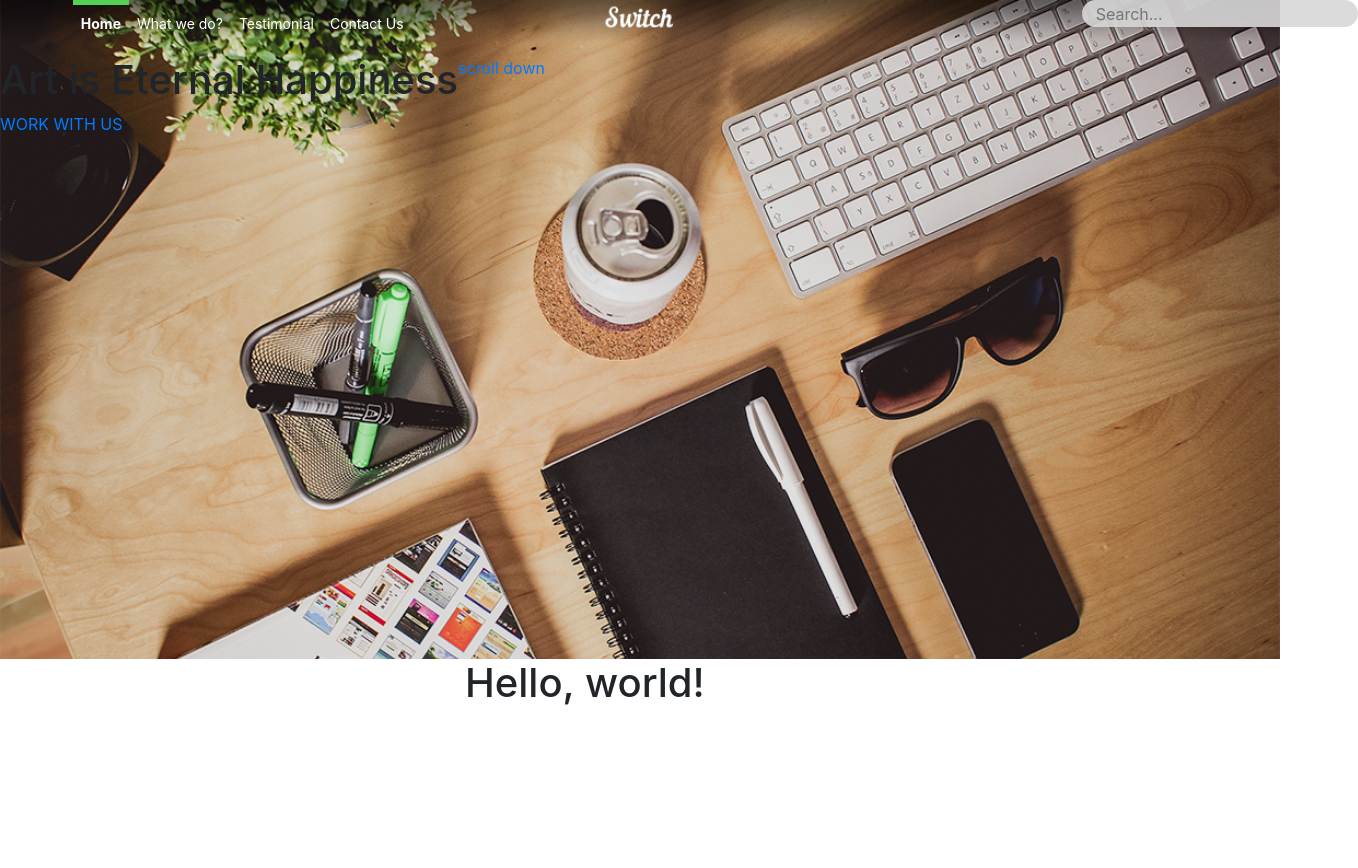
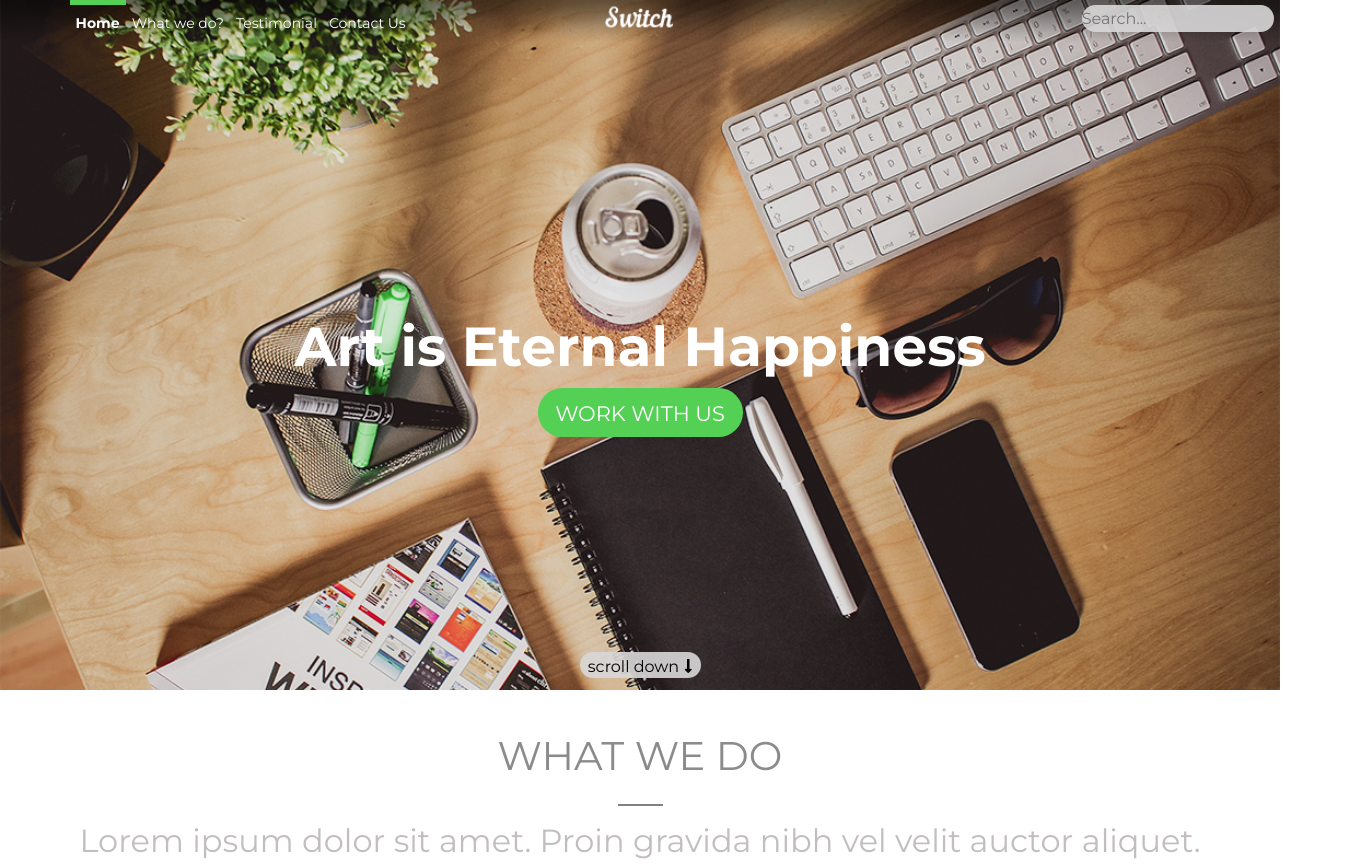
Before and after one commit to barbaraalcala/Parcial-2, a plain HTML site: page ResposiveDesign/index.html in a window 1280 px wide. Shown: the whole page, 1358 px wide, since content can reach past the window. Before the commit the page ends 800 px from the top, so only its background shows below. Drawn offline with nearby package versions, Linux system fonts and the light colour scheme.

Commit message:
Segunda parte. 19 Oct

```diff
--- a/ResposiveDesign/estilo.css
+++ b/ResposiveDesign/estilo.css
@@ -1,6 +1,9 @@
+body{
+	font-family: 'Montserrat', sans-serif;
+}
 header{
 	background: url("img/bgheader.jpg");
-	height: 659px;
+	height: 690px;
 	background-repeat: no-repeat;
 	background-size: cover;
 }
@@ -16,7 +19,7 @@ ul li{
 li a{
 	color: white;
 	font-size: 14px;
-	padding: 8px;
+	padding: 8px 6px;
 	display: block;
 	border-top: 5px solid transparent;
 }
@@ -30,12 +33,74 @@ li a{
 	background:rgba(217,216,216, 0.9);
 	border: none;
 	border-radius: 15px;
-	height: 27px; /*De rriba para abajo (Altura)*/
-	padding: 7px 14px; /*Distancia de la letra para arriba y para abajo*/
+	height: 27px; /*De arriba para abajo (Altura)*/
+	padding: 7px 0px; /*Distancia de la letra para arriba y para abajo*/
 	font-size: 16px;
 	color: #11111
+	width: 100%;
+    margin-top: 5px;
 }
-
-
-/*Investigar como añadir fuentes con google fonts*/
-/*Como añadir íconos con font awesome*/
+#center-header{
+	height: 596px;
+}
+#centradito{
+	display: flex;
+	justify-content: center;
+	align-items: center;
+	flex-direction: column;
+}
+#centradito h1{
+	color: #fff;
+	font-weight: bold;
+	font-size: 55px;
+}
+#centradito a{
+	background: #54d154;
+	color: #fff;
+	text-align: center;
+	display: block;
+	width: 205px;
+	height: 49px;
+	border-radius: 30px;
+	padding: 10px 0;
+	font-weight: normal;
+	font-size: 21px;
+	transition: 0.5s ease all;
+}
+#centradito a:hover{
+	text-decoration: none;
+	background: #e50f0f;
+	transform: scale(1.05);
+}
+.pagina{
+	display: flex;
+	justify-content: center;
+}
+.pagina a{
+	background:rgba(217,216,216, 0.9);
+	border: none;
+	border-radius: 15px;
+	width: 121px;
+	height: 26px;
+	color: #000;
+	text-align: center;
+	padding: 3px 0px;
+}
+.distancia{
+	padding-left: 5px;
+}
+.text-center{
+	padding-top: 42px;
+	color: #8c8b8b;
+}
+.linea{
+  width: 45px;
+  height: 2px;
+  border: 0;
+  background-color: #828181;
+}
+.texto{
+  text-align: center;
+  color: #c2bebe;
+  margin-top: 12px;
+}
--- a/ResposiveDesign/index.html
+++ b/ResposiveDesign/index.html
@@ -4,7 +4,9 @@
   <meta charset="utf-8"> <!--Seleccionar el Set de Caracteres-->
   <meta name="viewport" content="width=device-width, initial-scale=1, shrink-to-fit=no"> <!--Sirve para seleccionar el viewport de la pantalla, es decir, a que escala estará definido -->
   <link rel="stylesheet" href="https://stackpath.bootstrapcdn.com/bootstrap/4.1.3/css/bootstrap.min.css" integrity="sha384-MCw98/SFnGE8fJT3GXwEOngsV7Zt27NXFoaoApmYm81iuXoPkFOJwJ8ERdknLPMO" crossorigin="anonymous"> <!--Sirve para cargar el CDN de la hoja de estilos de Bootstrap-->
+  <link href="https://fonts.googleapis.com/css?family=Montserrat:400,700" rel="stylesheet">
   <link rel="stylesheet" href="estilo.css">
+  <link rel="stylesheet" href="https://use.fontawesome.com/releases/v5.4.1/css/all.css" integrity="sha384-5sAR7xN1Nv6T6+dT2mhtzEpVJvfS3NScPQTrOxhwjIuvcA67KV2R5Jz6kr4abQsz" crossorigin="anonymous">
   <title>Hello, world!</title> <!--Definir título en la barra de título-->
 </head>
 <body>
@@ -25,13 +27,15 @@
         <input type="text" placeholder= "Search..." class="buscador">
       </form>
     </div>
-
-    <div>
-      <h1>Art is Eternal Happiness</h1>
-      <a href="#">WORK WITH US</a>
-    </div>
-    <div>
-      <a href="#">scroll down</a>
+</div>
+    <div class="row" id="center-header">
+      <div class="col-md-12" id="centradito">
+      <h1 class="text-center">Art is Eternal Happiness</h1>
+      <a href="#" class="d-block text-center">WORK WITH US</a>
+      </div>
+      </div>
+    <div class="pagina">
+      <a href="#" id="pie-de-pagina">scroll down<i class="fas fa-long-arrow-alt-down distancia"></i></a>
     </div>
   </header>
   <!-- <a href="#" class="btn btn-danger">Ir a google.com</a> -->
@@ -39,10 +43,14 @@
     <div class="row">
       <div class="col"></div>
       <div class="col">
-        <h1>Hello, world!</h1>
+        <h1 class="text-center">WHAT WE DO</h1>
       </div>
       <div class="col"></div>
     </div>
   </div>
+  <hr class="linea">
+  <div>
+    <h2 class="texto">Lorem ipsum dolor sit amet. Proin gravida nibh vel velit auctor aliquet.</h2>
+  </div>
 </body>
 </html>
```
